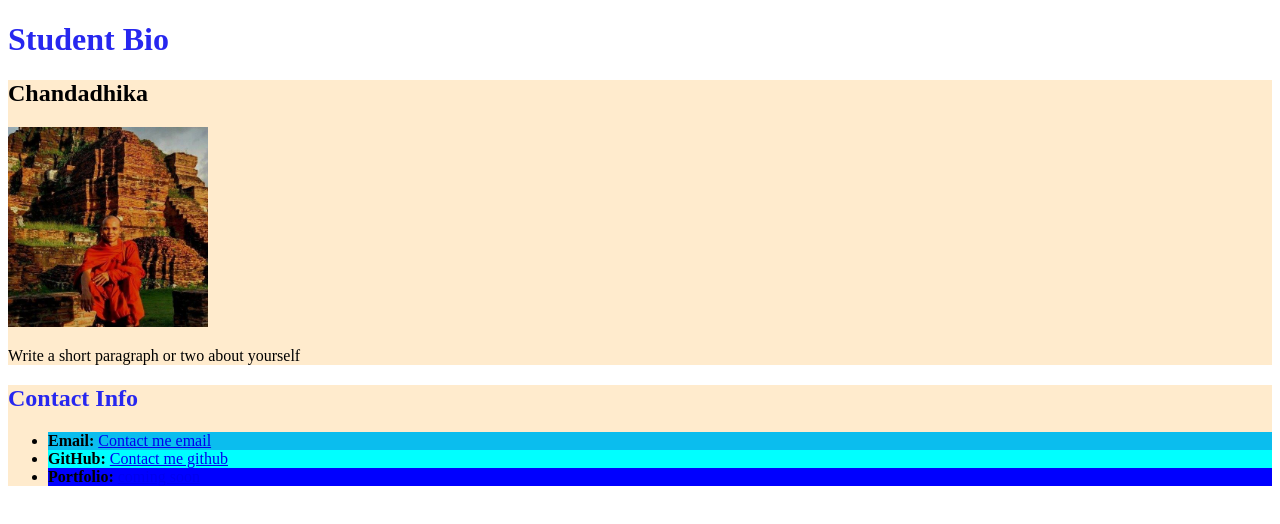
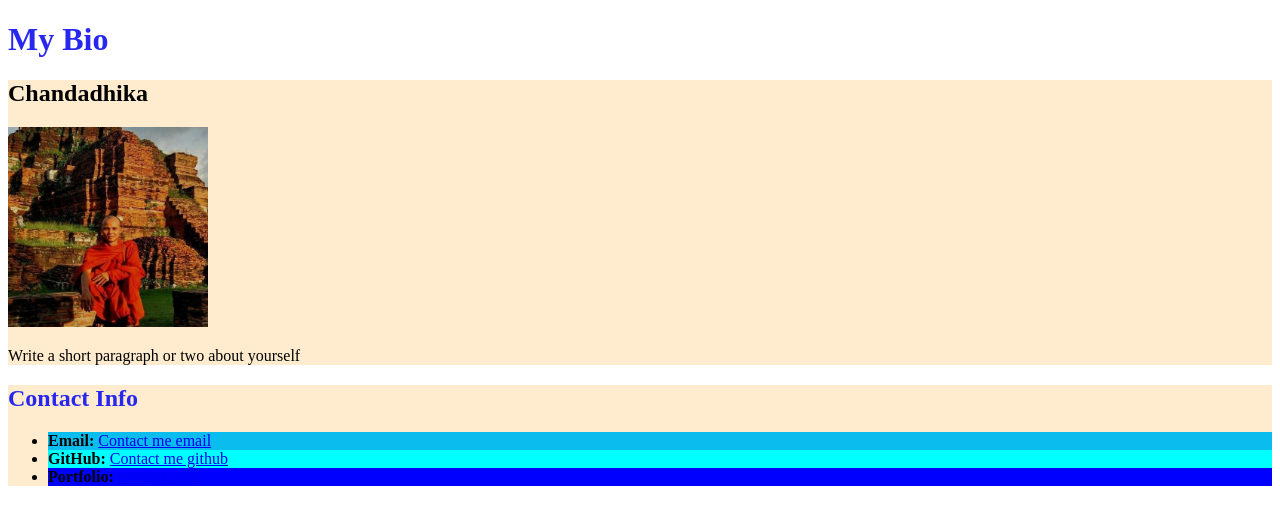
Before and after one commit to Chandadhika/gugu, a plain HTML site: page index.html in a window 1280 px wide. Drawn offline with Linux system fonts and the light colour scheme.

Commit message:
my bio and attributes

```diff
--- a/index.html
+++ b/index.html
@@ -8,18 +8,22 @@
   </head>
 
   <body>
+    <!--this is header-->
     <header>
-      <h1 class="headers">Student Bio</h1>
+      <h1 class="headers">My Bio</h1>
     </header>
     <section class="section">
+      <!--this is my info-->
       <h2>Chandadhika</h2>
       <img src="sddk.jpeg" width="200px" height="200px" alt="my photo">
       <p>Write a short paragraph or two about yourself</p>
     </section>
+      <!--this is attributes-->
     <section class="section">
+      <!--this is my contact info-->
       <h2 class="headers">Contact Info</h2>
+      <!--this is unordered list-->
       <ul>
-
         <li id="email"><strong>Email:</strong> <a href="sandardika2015@gmail.com">Contact me email</a></li>
         <li id="github"><strong>GitHub:</strong> <a href="git@github.com:Chandadhika/gugu.git">Contact me github</a></li>
         <li id="portfolio"><strong>Portfolio:</strong> <a href="#">coming soon</a></li>
```
